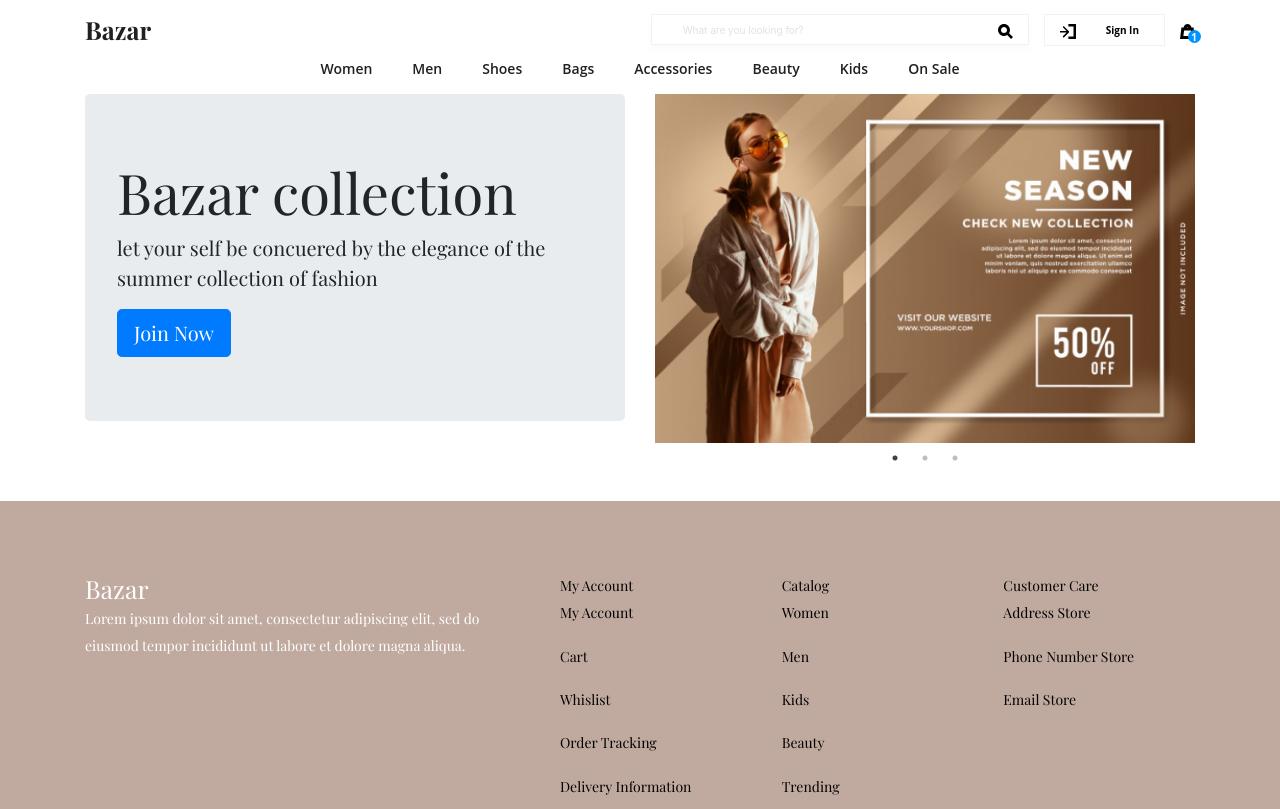
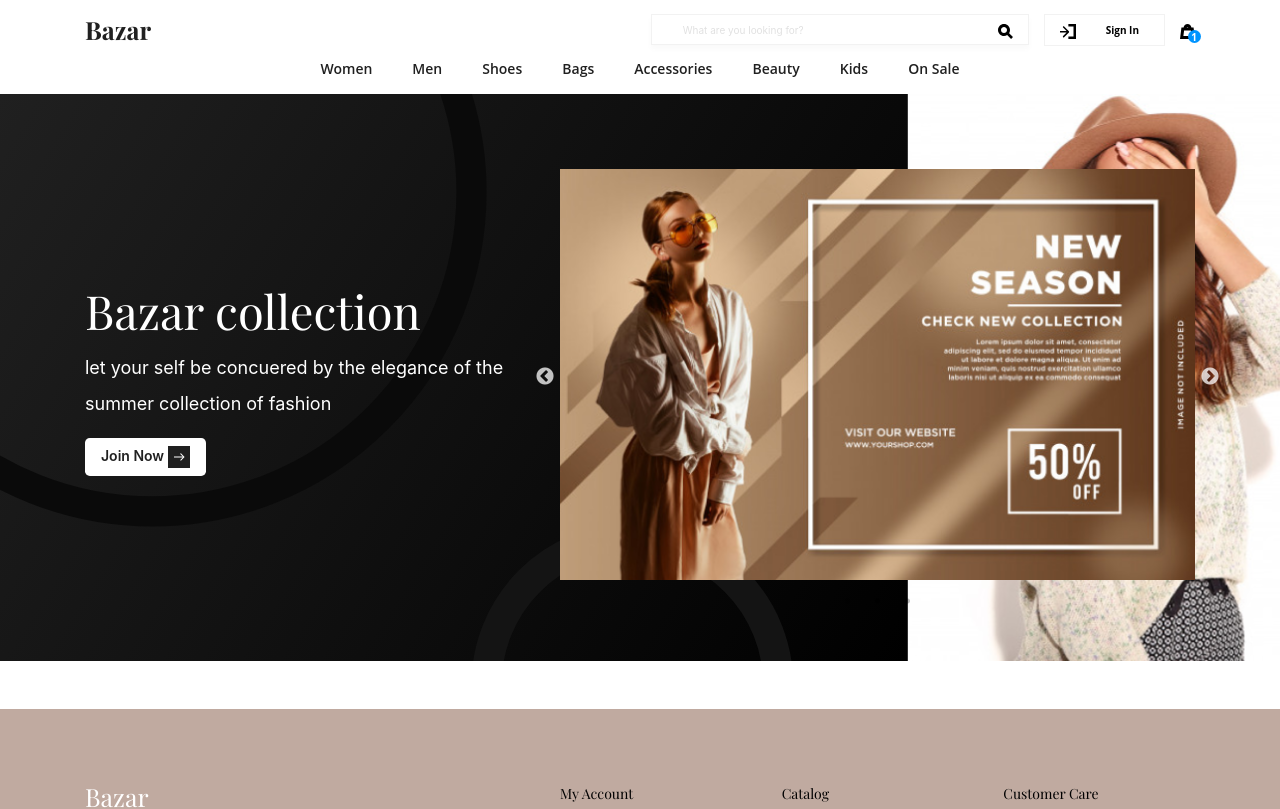
Before and after one commit to falihnaufal17/bazar-frontend, a React (Create React App) app: page / in a window 1280 px wide. Shown: the top 809 px of the page. Built offline with nearby package versions, Linux system fonts and the light colour scheme.

Commit message:
add section jumbotron

```diff
--- a/package.json
+++ b/package.json
@@ -20,7 +20,8 @@
     "build": "react-scripts build",
     "test": "react-scripts test",
     "eject": "react-scripts eject",
-    "server": "node server.js"
+    "server": "node server.js",
+    "deploy": "pm2 delete bazar-frontend && pm2 start server.js --name bazar-frontend"
   },
   "eslintConfig": {
     "extends": "react-app"
--- a/src/assets/styles/Home.scss
+++ b/src/assets/styles/Home.scss
@@ -0,0 +1,47 @@
+@import './variables';
+
+#section-jumbotron{
+    position: relative;
+    background-image: url('../images/bg-jumbotron.svg');
+    background-repeat: no-repeat;
+    background-size: cover;
+    padding: 75px 0;
+    .slick-slider{
+        @media screen and (max-width: 768px) {
+            .slick-arrow{
+                display: none !important;
+            }
+        }
+    }
+
+    .jumbotron{
+        background-color: transparent;
+        padding: 0;
+        margin-bottom: 0;
+        .display-4{
+            font-style: normal;
+            font-weight: normal;
+            font-size: 47px;
+            line-height: 63px;
+            color: #FFF;
+        }
+        .lead{
+            font-family: -apple-system, BlinkMacSystemFont, 'Segoe UI', Roboto, Oxygen, Ubuntu, Cantarell, 'Open Sans', 'Helvetica Neue', sans-serif;
+            font-style: normal;
+            font-weight: normal;
+            font-size: 18px;
+            line-height: 200.18%;
+            color: #FFF;
+        }
+        .btn-primary{
+            background-color: $secondary;
+            font-family: -apple-system, BlinkMacSystemFont, 'Segoe UI', Roboto, Oxygen, Ubuntu, Cantarell, 'Open Sans', 'Helvetica Neue', sans-serif;
+            font-style: normal;
+            font-weight: 600;
+            font-size: 14px;
+            line-height: 19px;
+            color: $primary;
+            border: none;
+        }
+    }
+}
--- a/src/components/Sliders.js
+++ b/src/components/Sliders.js
@@ -7,7 +7,34 @@ const Sliders = ({children}) => {
         infinite: true,
         speed: 500,
         slidesToShow: 1,
-        slidesToScroll: 1
+        slidesToScroll: 1,
+        autoplay: true,
+        responsive: [
+            {
+                breakpoint: 600,
+                settings: {
+                  dots: false,
+                  infinite: true,
+                  speed: 500,
+                  slidesToShow: 1,
+                  slidesToScroll: 1,
+                  variableWidth: false,
+                  centerMode: false,
+                }
+            },
+            {
+                breakpoint: 480,
+                settings: {
+                    infinite: true,
+                    speed: 500,
+                    dots: false,
+                    slidesToShow: 1,
+                    slidesToScroll: 1,
+                    variableWidth: false,
+                    centerMode: false,
+                }
+            }
+        ]
       };
     return(
         <div>
--- a/src/pages/Home.js
+++ b/src/pages/Home.js
@@ -1,6 +1,7 @@
 import React, {Suspense, lazy} from 'react';
 import '../assets/styles/Home.scss';
 import bannerimage from '../assets/images/banner-item.png';
+import joinIcon from '../assets/icons/JOIN.svg';
 
 const Sliders = lazy(() => import('../components/Sliders'));
 
@@ -23,21 +24,24 @@ const Home = (props) => {
         }
     ]
     return(
-        <div className="mb-5 container">
-            <div className="row">
-                <div className="col col-md-6 col-lg-6 order-2 order-sm-1">
+        <section id="section-jumbotron" className="mb-5">
+            <div className="container">
+                    <div className="row align-items-center">
+                        <div className="col col-md-6 col-lg-5 order-2 order-md-1">
                             <div class="jumbotron">
                                 <h1 class="display-4">Bazar collection</h1>
                                 <p class="lead">let your self be concuered by the elegance of the summer collection of fashion</p>
-                        <a class="btn btn-primary btn-lg" href="#" role="button">Join Now</a>
+                                <a class="btn btn-primary btn-lg" href="#" role="button">Join Now <img src={joinIcon} alt="join-icon" /></a>
                             </div>
                         </div>
-                <div className="col col-md-6 col-lg-6 order-1 order-sm-2">
+                        <div className="col col-md-6 col-lg-7 order-1 order-md-2">
                             <Sliders>
                                 {
-                            data.map(item => {
+                                    data.map((item, key) => {
                                         return(
-                                    <img src={item.image} alt={item.title} />
+                                            <div key={key}>
+                                                <img src={item.image} className="d-block w-100" alt={item.title} />
+                                            </div>
                                         )
                                     })
                                 }
@@ -45,6 +49,7 @@ const Home = (props) => {
                         </div>
                     </div>
             </div>
+        </section>
     )
 }
 
```
Also changed, not shown: src/assets/icons/JOIN.svg (added), src/assets/images/bg-jumbotron.svg (added). Lines whose indentation alone changed are shown as unchanged.
